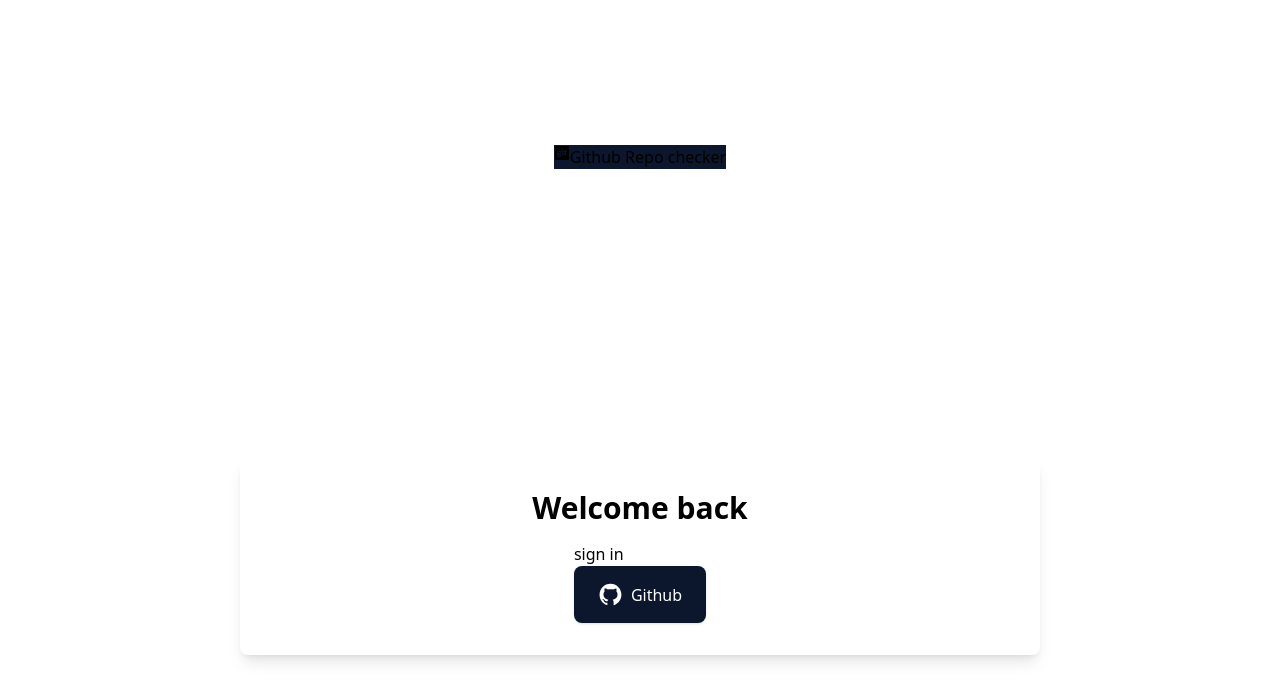
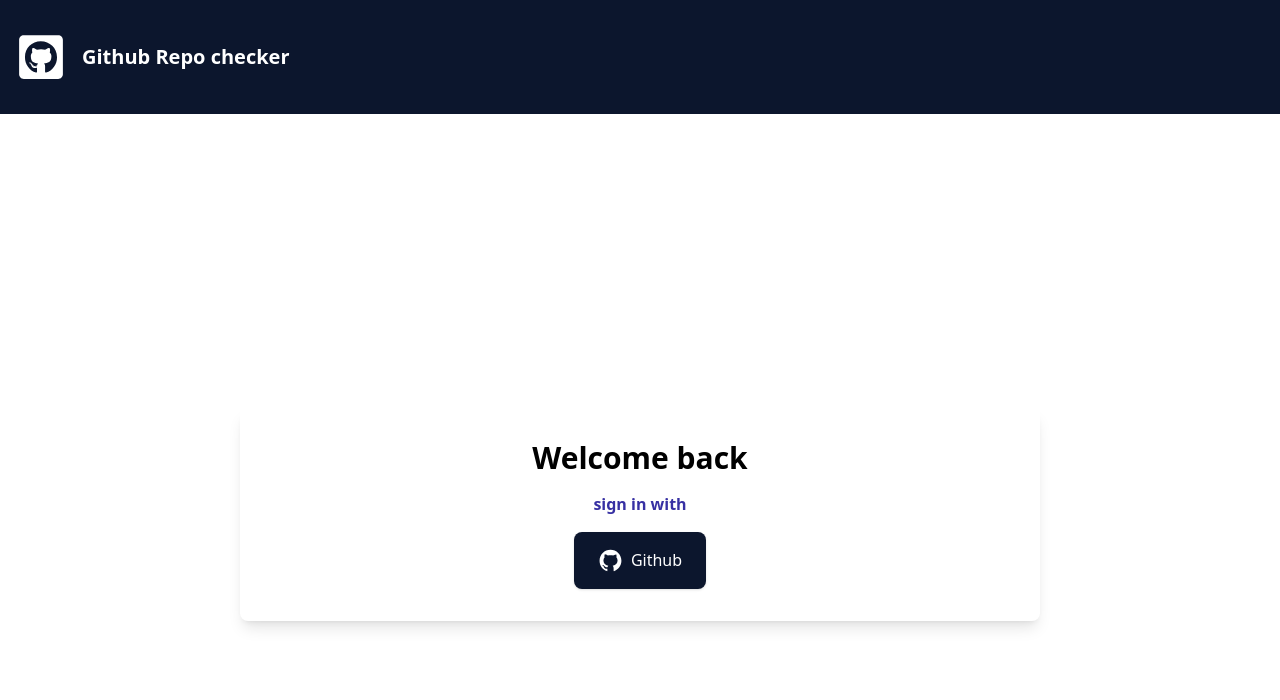
Before and after one commit to inuoluwadunsimi/repoChecker, a React (Create React App) app: page / in a window 1280 px wide. Shown: the top 700 px of the page. Built offline with nearby package versions, Linux system fonts and the light colour scheme.

Commit message:
added spinner component for loading state

```diff
--- a/src/Signup.js
+++ b/src/Signup.js
@@ -9,6 +9,7 @@ import {
 import { AiFillGithub } from "react-icons/ai"
 import { useState } from "react"
 import Navbar from "./components/Navbar"
+import Spinner from "./components/Spinner"
 
 function Signup() {
   const githubProvider = new GithubAuthProvider()
@@ -37,19 +38,21 @@ function Signup() {
     )
   }
 
-  if (login) {
-    return <DataStealer uid={uid} page={1} />
-  }
   return (
-    <div className='grid place-items-center h-screen'>
+    <div className='h-screen'>
       <Navbar />
-      <div className='w-[90%] max-w-[800px] items-center rounded-lg shadow-lg flex flex-col justify-center py-8 gap-4'>
+      {login ? (
+        <DataStealer uid={uid} page={1} />
+      ) : (
+        <div className=' h-full grid place-items-center'>
+          <div className=' w-[90%] max-w-[800px] items-center rounded-lg shadow-lg flex flex-col justify-center py-8 gap-4'>
             <h1 className='text-3xl font-semibold text-center '>
               Welcome back
             </h1>
-
-        <div>
-          <p>sign in</p>
+            <div className=''>
+              <p className='text-center text-base text-indigo-800 font-semibold mb-4 '>
+                sign in with
+              </p>
               <button
                 onClick={githubSignUp}
                 className='bg-[#0c162d] flex text-white items-center px-6 gap-2  py-4 rounded-lg shadow'
@@ -59,6 +62,8 @@ function Signup() {
               </button>
             </div>
           </div>
+        </div>
+      )}
     </div>
   )
 }
@@ -70,7 +75,7 @@ function DataStealer({ uid, page }) {
     page
   )
   if (isLoading) {
-    return <h1>loading....</h1>
+    return <h1> <Spinner/>  </h1>
   }
   if (error) {
     return <h1>error</h1>
--- a/src/components/Navbar.jsx
+++ b/src/components/Navbar.jsx
@@ -1,11 +1,11 @@
 import React from 'react'
-import {FaGitSquare} from 'react-icons/fa'
+import {FaGithubSquare} from 'react-icons/fa'
 
 function Navbar() {
   return (
-    <nav className='flex flex-row bg-[#0c162d] '>
-        <div> <FaGitSquare/> </div>
-        <h3>Github Repo checker</h3>
+    <nav className='flex items-center gap-4 bg-[#0c162d] py-8 px-4'>
+        <div className='text-white' > <FaGithubSquare size={50}/> </div>
+        <h3 className='text-white font-semibold text-xl ' >Github Repo checker</h3>
 
     </nav>
   )
--- /dev/null
+++ b/src/components/Spinner.jsx
@@ -0,0 +1,13 @@
+import spinners from './assets/spinners.gif'
+function Spinner(){
+
+    return (
+        <div className='w-100 mt-20'>
+
+            <img  width={180 } className='text-center mx-auto'  src={spinners} alt="loading...." />
+
+        </div>
+    )
+}
+
+export default Spinner
```
Also changed, not shown: 1 other file (tests, documents, lock files or other folders). Lines whose indentation alone changed are shown as unchanged.
